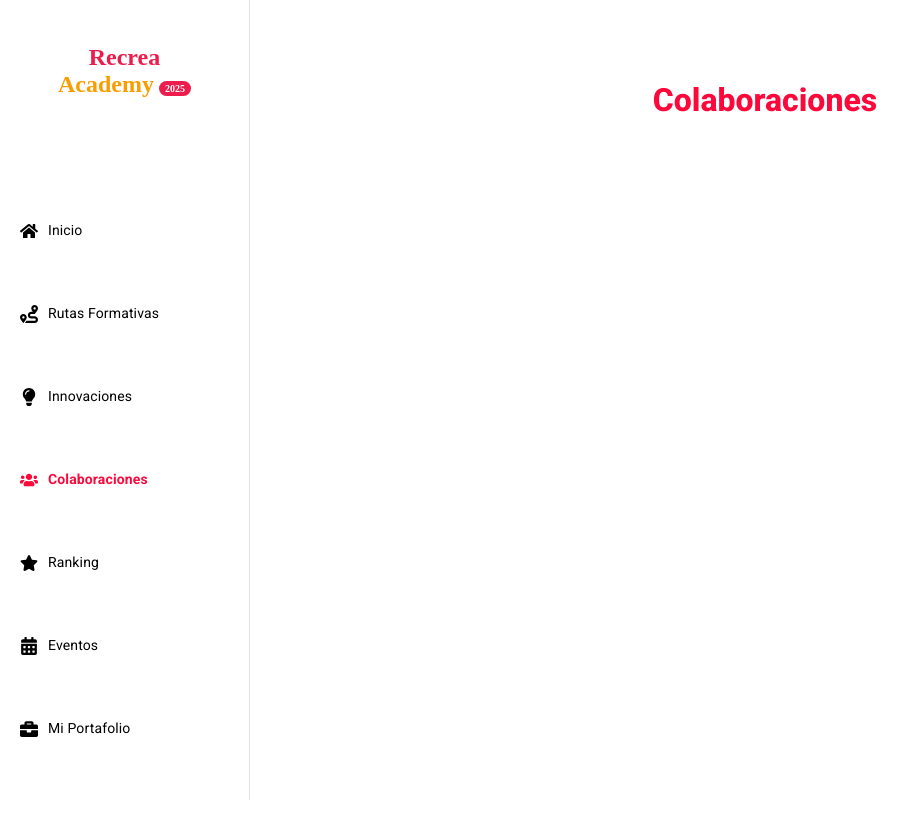
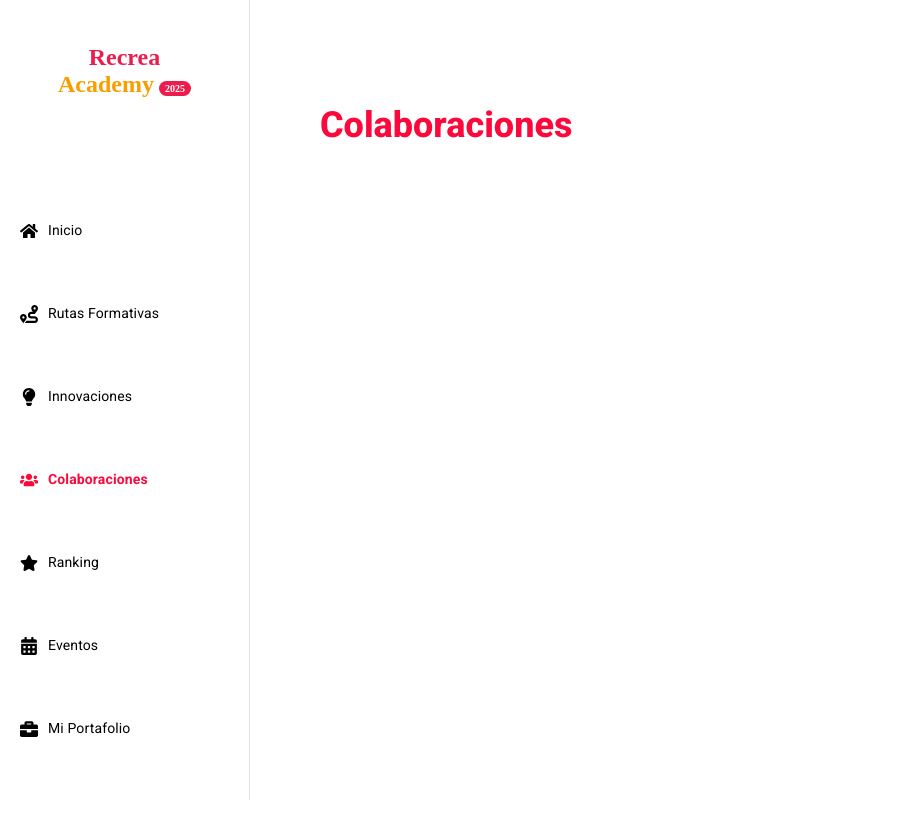
Before and after one commit to aleyrasg/RecreaAcademy, a React (Vite) app in the folder recreaacademy/: page /colaboraciones in a window 1280 px wide. Shown: the top 838 px of the page, without its empty margins (0-919 px from the left). Before the commit the page ends 800 px from the top, so only its background shows below. Built offline with nearby package versions, Linux system fonts and the light colour scheme.

Commit message:
Layout modificaciones h1

```diff
--- a/recreaacademy/src/components/Layout/Layout.css
+++ b/recreaacademy/src/components/Layout/Layout.css
@@ -1,5 +1,26 @@
-main h1 {
+/* src/components/Layout.css */
+
+.main-content {
+    padding: 40px 30px;
+    margin-left: 250px; /* Compensa el ancho del Sidebar */
+    min-height: 100vh;
+    background-color: white;
+    box-sizing: border-box;
+  }
+
+  /* Contenedor interno para limitar el ancho sin centrarlo */
+  .content-container {
+    max-width: 1100px;
+    margin-left: 0;       /* Evita que se centre */
+    padding-left: 20px;   /* Puedes ajustar según lo que necesites */
+  }
+
+  /* Título principal estilizado */
+  .main-content h1 {
     font-family: 'Roboto', sans-serif;
     font-weight: 800; /* ExtraBold */
     color: #FC083B;
+    font-size: 36px;
+    text-align: left;
+    margin-bottom: 10px;
   }
--- a/recreaacademy/src/components/Layout/Layout.jsx
+++ b/recreaacademy/src/components/Layout/Layout.jsx
@@ -7,7 +7,7 @@ const Layout = ({ children }) => {
   return (
     <>
       <Sidebar />
-      <main style={{ padding: "20px", marginLeft: "250px" }}>
+      <main className="main-content">
         {children}
       </main>
     </>
```
